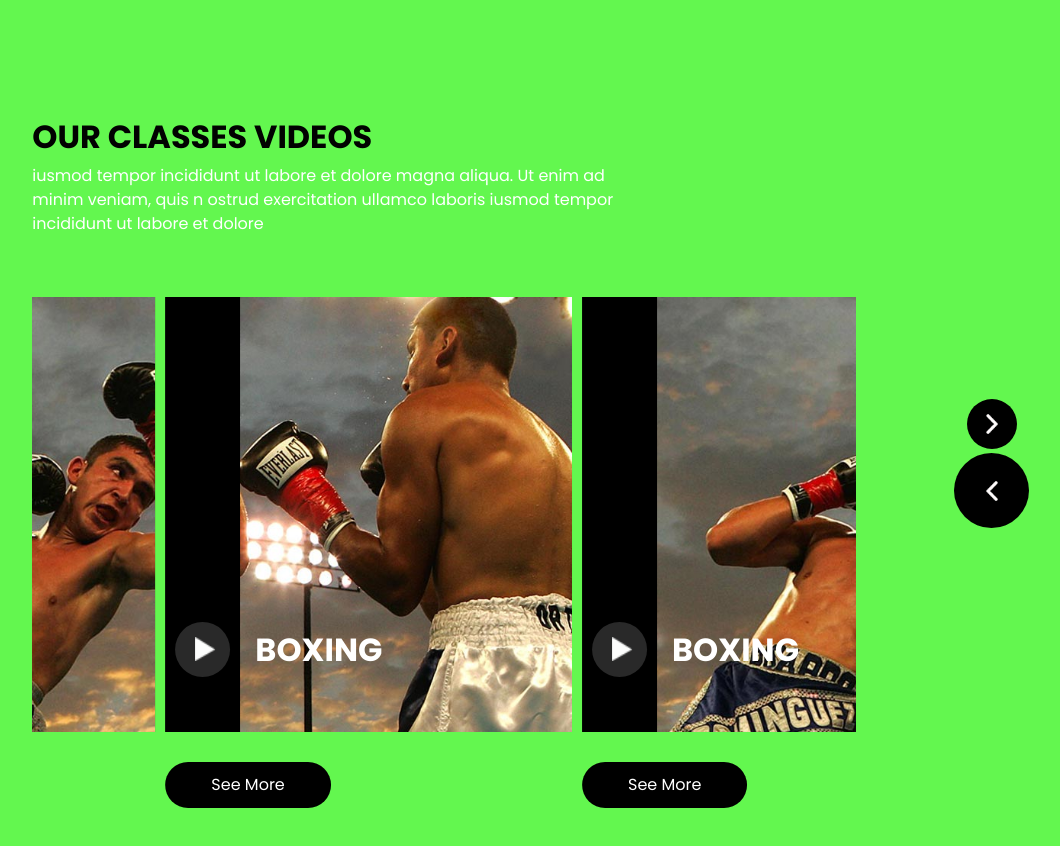
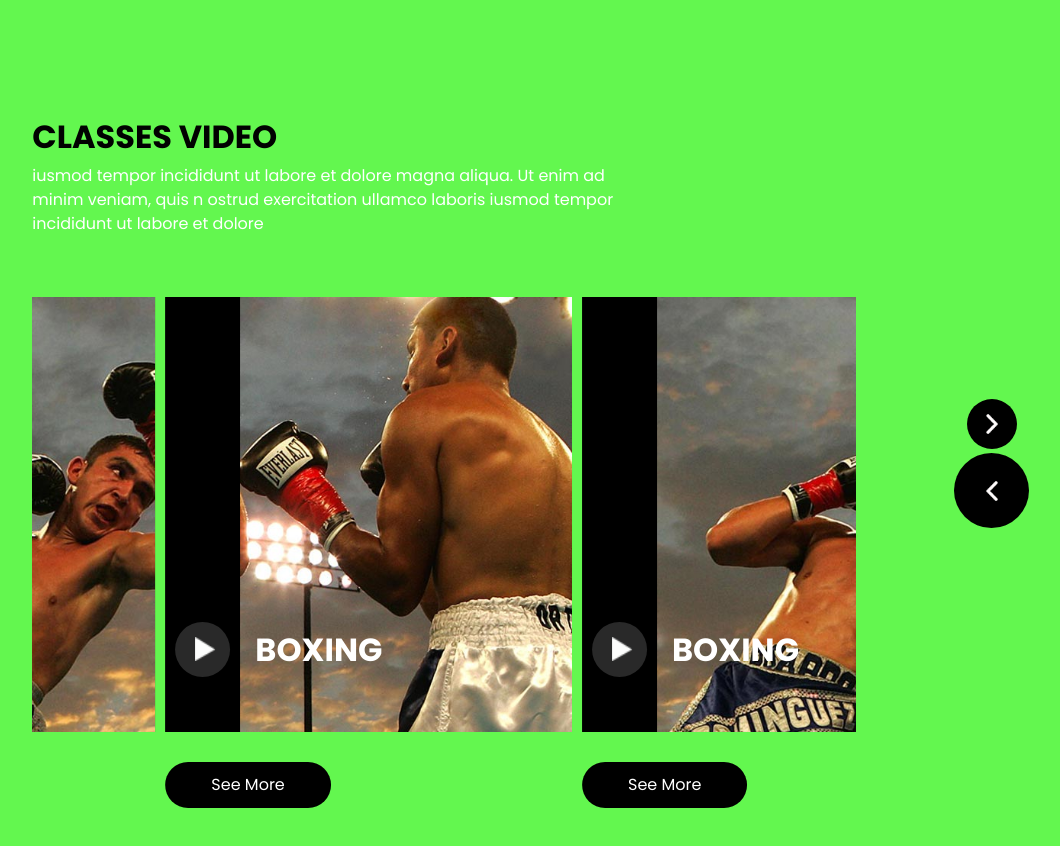
Before and after one commit to TaqqadusZahra/development, a plain HTML site: page index.html in a window 1280 px wide. Shown: the part 1676-2522 px from the top of the page, without its empty margins (196-1256 px from the left). Drawn offline with nearby package versions, Linux system fonts and the light colour scheme; some packages are replaced by stand-ins of ours; a web font is replaced by a local one.

Commit message:
Update index.html

```diff
--- a/index.html
+++ b/index.html
@@ -222,7 +222,7 @@
               <div class="col-lg-9 col-md-10">
                 <div class="heading_container">
                   <h2>
-                    Our Classes Videos
+                    Classes Video
                   </h2>
                   <p>
                     iusmod tempor incididunt ut labore et dolore magna aliqua. Ut enim ad minim veniam, quis n
```
